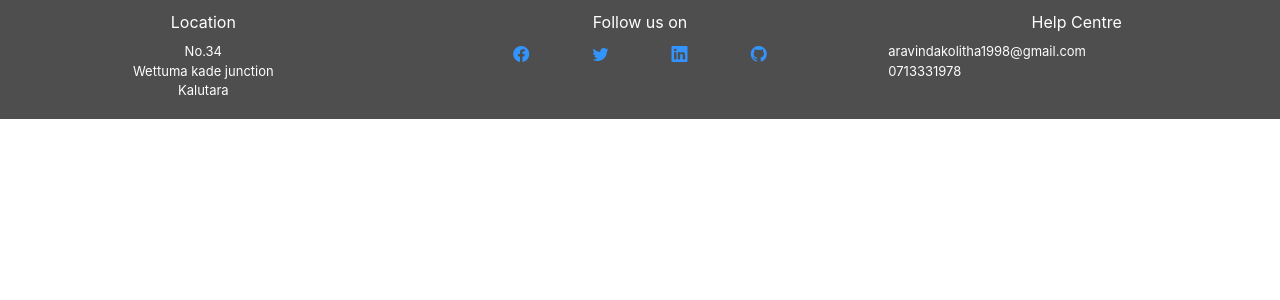
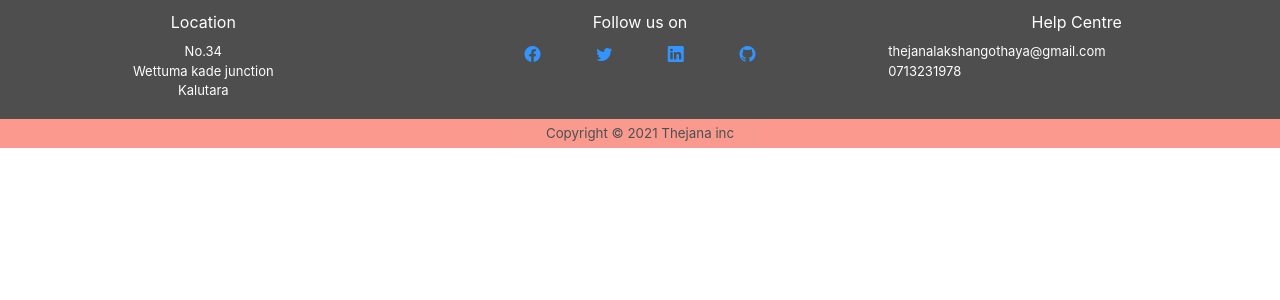
Before and after one commit to DasuniJayathilake/PHP_porject, a PHP site: page /footer.php in a window 1280 px wide. Shown: the top 300 px of the page. Run offline with PHP 8.4, Linux system fonts and the light colour scheme; some libraries are stand-ins or nearby versions.

Commit message:
modify footer

```diff
--- a/footer.php
+++ b/footer.php
@@ -3,6 +3,7 @@
 
 <head>
     <?php require_once "head.php" ?>
+    <link rel="stylesheet" href="./styles/footer.css">
 </head>
 
 <body>
@@ -21,7 +22,7 @@
 
             <div class="col-12 col-sm-12 col-md-4" id="socialTags">
                 <span>Follow us on</span>
-                <div class="ontainer-fluid" id="social">
+                <div class="container-fluid" id="social">
                     <div class="row" id="socialRow">
                         <div class="col-3"><a href="#"><i class="bi bi-facebook"></i></a></div>
                         <div class="col-3"><a href="#"><i class="bi bi-twitter"></i></a></div>
@@ -35,13 +36,18 @@
             <div class="col-12 col-sm-12 col-md-4" id="helpCentre">
                 <span>Help Centre</span><br>
                 <div class="container-fluid" id="info">
-                    <span>aravindakolitha1998@gmail.com</span><br>
-                    <span>0713331978</span>
+                    <span>thejanalakshangothaya@gmail.com</span><br>
+                    <span>0713231978</span>
                 </div>
                 <hr class="d-block d-sm-none" id="line">
             </div>
         </div>
+
     </footer>
+    <div id="rights">
+        <p id="para">Copyright © 2021 Thejana inc</p>
+    </div>
+
 
     <?php require_once "script.php" ?>
 </body>
--- a/head.php
+++ b/head.php
@@ -2,5 +2,4 @@
     <meta name="viewport" content="width=device-width, initial-scale=1.0, shrink-to-fit=no">
     <link rel="stylesheet" href="https://stackpath.bootstrapcdn.com/bootstrap/4.4.1/css/bootstrap.min.css" integrity="sha384-Vkoo8x4CGsO3+Hhxv8T/Q5PaXtkKtu6ug5TOeNV6gBiFeWPGFN9MuhOf23Q9Ifjh" crossorigin="anonymous">
     <link rel="stylesheet" href="https://cdnjs.cloudflare.com/ajax/libs/font-awesome/4.7.0/css/font-awesome.min.css">
-    <link rel="stylesheet" href="./styles/footer.css">
     <link rel="stylesheet" href="https://cdn.jsdelivr.net/npm/bootstrap-icons@1.4.1/font/bootstrap-icons.css">
--- a/styles/footer.css
+++ b/styles/footer.css
@@ -39,3 +39,15 @@
     text-align: left;
     font-size: small;
 }
+#rights{
+    text-align:center;
+    background-color: salmon;
+    padding-top: 5px;
+    padding-bottom: 5px;
+    opacity:0.8;
+    font-size: smaller;
+
+}
+#para{
+    margin-bottom: 0;
+}
--- /dev/null
+++ b/styles/navbar.css
@@ -0,0 +1,3 @@
+#navbarItems{
+    float: right;
+}
```
Also changed, not shown: nav.php (+31 -0 lines).
